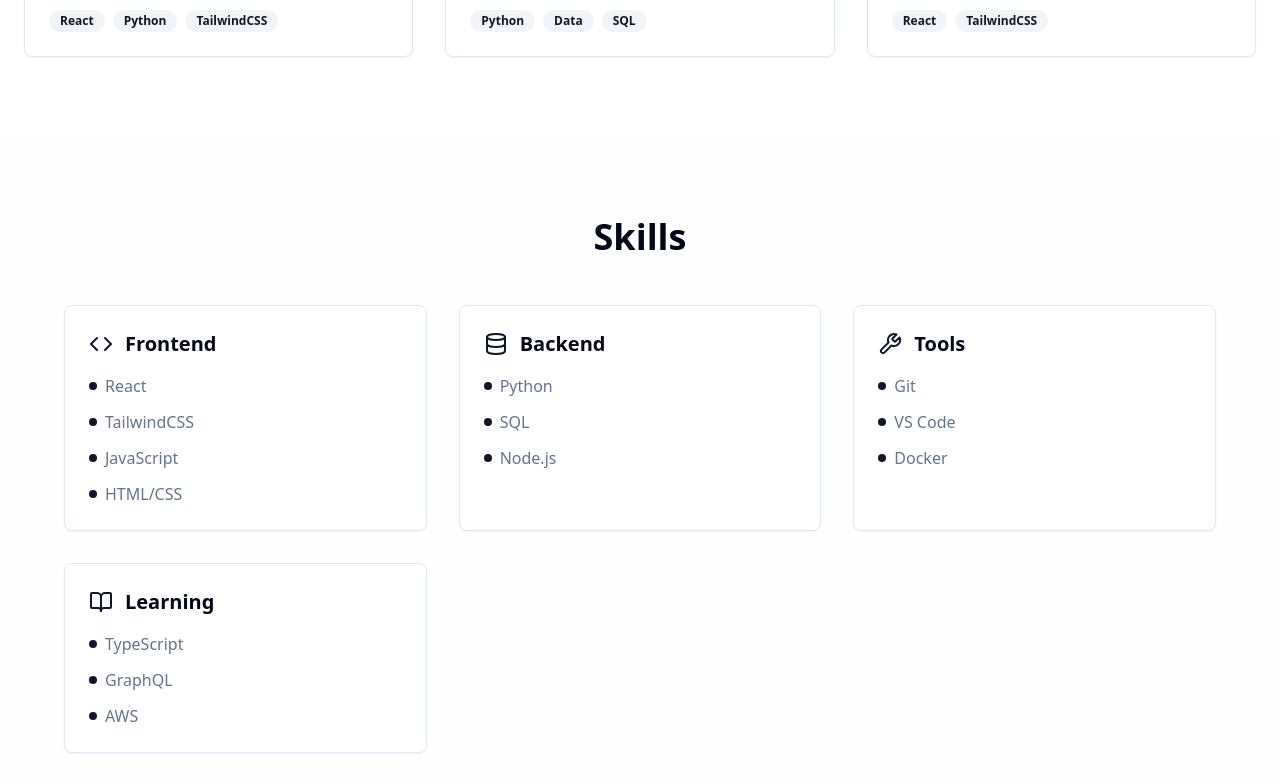
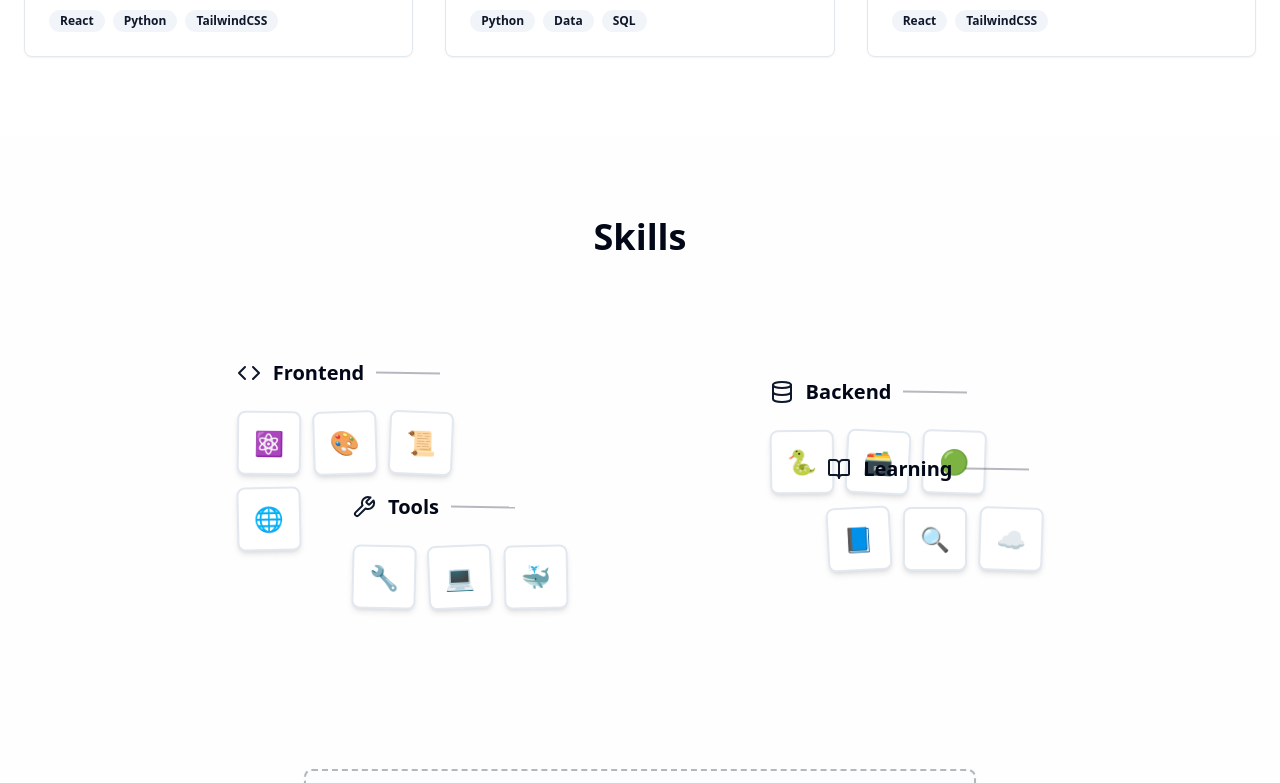
Before and after one commit to lingik097/mateus-cavalcanti-portfolio, a React (Vite) app: page / in a window 1280 px wide. Shown: the part 1980-2763 px from the top of the page. Built offline with nearby package versions, Linux system fonts and the light colour scheme.

Commit message:
Refactor: Implement design changes
- Remove dark mode.
- Update name to "Mateus Cavalcanti".
- Add paper texture.
- Implement new skills section.

```diff
--- a/src/pages/Index.tsx
+++ b/src/pages/Index.tsx
@@ -48,29 +48,51 @@ const Index = () => {
     frontend: {
       title: "Frontend",
       icon: Code,
-      skills: ["React", "TailwindCSS", "JavaScript", "HTML/CSS"]
+      skills: [
+        { name: "React", icon: "⚛️" },
+        { name: "TailwindCSS", icon: "🎨" },
+        { name: "JavaScript", icon: "📜" },
+        { name: "HTML/CSS", icon: "🌐" }
+      ],
+      position: { top: "10%", left: "15%" }
     },
     backend: {
       title: "Backend",
       icon: Database,
-      skills: ["Python", "SQL", "Node.js"]
+      skills: [
+        { name: "Python", icon: "🐍" },
+        { name: "SQL", icon: "🗃️" },
+        { name: "Node.js", icon: "🟢" }
+      ],
+      position: { top: "15%", right: "20%" }
     },
     tools: {
       title: "Tools",
       icon: Wrench,
-      skills: ["Git", "VS Code", "Docker"]
+      skills: [
+        { name: "Git", icon: "🔧" },
+        { name: "VS Code", icon: "💻" },
+        { name: "Docker", icon: "🐳" }
+      ],
+      position: { top: "45%", left: "25%" }
     },
     learning: {
       title: "Learning",
       icon: BookOpen,
-      skills: ["TypeScript", "GraphQL", "AWS"]
-    },
-    other: {
-      title: "Languages",
-      icon: Globe,
-      skills: ["Portuguese (Native)", "English (Fluent)", "Spanish (Intermediate)"]
+      skills: [
+        { name: "TypeScript", icon: "📘" },
+        { name: "GraphQL", icon: "🔍" },
+        { name: "AWS", icon: "☁️" }
+      ],
+      position: { top: "35%", right: "15%" }
     }
   };
+
+  const otherSkills = [
+    { name: "Portuguese", level: "Native", icon: "🇧🇷" },
+    { name: "English", level: "Fluent", icon: "🇺🇸" },
+    { name: "Spanish", level: "Intermediate", icon: "🇪🇸" }
+  ];
 
   const filterTags = ["All", "React", "Python", "TailwindCSS", "Data", "SQL"];
 
@@ -116,15 +138,22 @@ const Index = () => {
 
   return (
     <div className="min-h-screen transition-all duration-300 relative">
-      {/* Paper texture overlay */}
-      <div className="fixed inset-0 pointer-events-none opacity-10 z-0"
+      {/* Enhanced craft paper texture overlay */}
+      <div className="fixed inset-0 pointer-events-none opacity-20 z-0"
            style={{
              backgroundImage: `
-               radial-gradient(circle at 20% 50%, transparent 20%, rgba(120, 119, 108, 0.3) 21%, rgba(120, 119, 108, 0.3) 34%, transparent 35%, transparent),
-               linear-gradient(0deg, rgba(0, 0, 0, 0.1) 50%, transparent 50%),
-               radial-gradient(circle at 40% 40%, rgba(120, 119, 108, 0.2) 0%, transparent 50%)
+               radial-gradient(circle at 25% 25%, rgba(139, 125, 107, 0.1) 0%, transparent 50%),
+               radial-gradient(circle at 75% 75%, rgba(160, 140, 115, 0.08) 0%, transparent 50%),
+               radial-gradient(circle at 50% 50%, rgba(120, 105, 88, 0.05) 0%, transparent 50%),
+               linear-gradient(45deg, transparent 48%, rgba(140, 120, 100, 0.02) 49%, rgba(140, 120, 100, 0.02) 51%, transparent 52%),
+               linear-gradient(-45deg, transparent 48%, rgba(130, 115, 95, 0.02) 49%, rgba(130, 115, 95, 0.02) 51%, transparent 52%),
+               repeating-linear-gradient(0deg, transparent, transparent 2px, rgba(125, 110, 90, 0.01) 2px, rgba(125, 110, 90, 0.01) 4px),
+               repeating-linear-gradient(90deg, transparent, transparent 2px, rgba(135, 120, 100, 0.01) 2px, rgba(135, 120, 100, 0.01) 4px),
+               radial-gradient(ellipse at 20% 80%, rgba(150, 130, 110, 0.03) 0%, transparent 50%),
+               radial-gradient(ellipse at 80% 20%, rgba(145, 125, 105, 0.03) 0%, transparent 50%),
+               repeating-radial-gradient(circle at 30% 40%, transparent 0%, transparent 6px, rgba(128, 112, 92, 0.005) 6px, rgba(128, 112, 92, 0.005) 8px)
              `,
-             backgroundSize: '50px 50px, 2px 2px, 30px 30px'
+             backgroundSize: '200px 200px, 150px 150px, 300px 300px, 20px 20px, 25px 25px, 8px 8px, 12px 12px, 180px 180px, 220px 220px, 40px 40px'
            }} />
 
       {/* Navigation */}
@@ -266,33 +295,83 @@ const Index = () => {
         </div>
       </section>
 
-      {/* Skills Section */}
-      <section id="skills" className="py-20 bg-secondary/10 relative">
+      {/* Skills Section - Redesigned with organic layout */}
+      <section id="skills" className="py-20 bg-secondary/10 relative min-h-screen">
         <div className="container mx-auto px-6">
-          <h2 className="text-4xl font-bold mb-12 text-center text-foreground">Skills</h2>
-          <div className="max-w-6xl mx-auto">
-            <div className="grid md:grid-cols-2 lg:grid-cols-3 gap-8">
-              {Object.entries(skillCategories).map(([key, category]) => {
-                const IconComponent = category.icon;
-                const isOther = key === 'other';
-                return (
-                  <Card key={key} className={`p-6 hover:shadow-lg transition-all duration-300 ${isOther ? 'md:col-span-2 lg:col-span-3' : ''}`}>
-                    <div className="flex items-center space-x-3 mb-4">
+          <h2 className="text-4xl font-bold mb-16 text-center text-foreground">Skills</h2>
+
+          {/* Organic Skills Layout */}
+          <div className="relative max-w-6xl mx-auto h-96 mb-16">
+            {Object.entries(skillCategories).map(([key, category]) => {
+              const IconComponent = category.icon;
+              return (
+                <div
+                  key={key}
+                  className="absolute"
+                  style={category.position}
+                >
+                  {/* Hand-drawn style section divider */}
+                  <div className="relative">
+                    <div className="flex items-center space-x-3 mb-6">
                       <IconComponent className="h-6 w-6 text-primary" />
                       <h3 className="text-xl font-semibold text-foreground">{category.title}</h3>
+                      <div className="w-16 h-0.5 bg-primary/30 transform rotate-1"></div>
                     </div>
-                    <div className={`grid gap-3 ${isOther ? 'md:grid-cols-3' : 'grid-cols-1'}`}>
-                      {category.skills.map((skill) => (
-                        <div key={skill} className="flex items-center space-x-2">
-                          <div className="w-2 h-2 bg-primary rounded-full"></div>
-                          <span className="text-muted-foreground">{skill}</span>
+
+                    {/* Skill Flashcards */}
+                    <div className="flex flex-wrap gap-3 max-w-64">
+                      {category.skills.map((skill, index) => (
+                        <div
+                          key={skill.name}
+                          className="group relative"
+                          style={{
+                            transform: `rotate(${(index % 2 === 0 ? 1 : -1) * (Math.random() * 6 - 3)}deg)`
+                          }}
+                        >
+                          <div className="w-16 h-16 bg-card border-2 border-border rounded-lg shadow-md hover:shadow-lg transition-all duration-300 hover:scale-110 hover:rotate-0 flex items-center justify-center cursor-pointer">
+                            <span className="text-2xl">{skill.icon}</span>
+                          </div>
+
+                          {/* Hover tooltip */}
+                          <div className="absolute -bottom-8 left-1/2 transform -translate-x-1/2 bg-primary text-primary-foreground px-2 py-1 rounded text-xs whitespace-nowrap opacity-0 group-hover:opacity-100 transition-opacity duration-200 pointer-events-none">
+                            {skill.name}
+                          </div>
                         </div>
                       ))}
                     </div>
-                  </Card>
-                );
-              })}
-            </div>
+                  </div>
+                </div>
+              );
+            })}
+          </div>
+
+          {/* Languages Section - Separate box at bottom */}
+          <div className="max-w-2xl mx-auto">
+            <Card className="p-8 border-2 border-dashed border-primary/30 bg-secondary/20">
+              <div className="flex items-center space-x-3 mb-6">
+                <Globe className="h-6 w-6 text-primary" />
+                <h3 className="text-xl font-semibold text-foreground">Languages</h3>
+                <div className="flex-1 h-0.5 bg-primary/30 transform -rotate-1"></div>
+              </div>
+
+              <div className="grid md:grid-cols-3 gap-6">
+                {otherSkills.map((skill, index) => (
+                  <div
+                    key={skill.name}
+                    className="group relative text-center"
+                    style={{
+                      transform: `rotate(${(index % 2 === 0 ? 1 : -1) * 2}deg)`
+                    }}
+                  >
+                    <div className="bg-card border-2 border-border rounded-lg p-4 shadow-md hover:shadow-lg transition-all duration-300 hover:scale-105 hover:rotate-0 cursor-pointer">
+                      <div className="text-3xl mb-2">{skill.icon}</div>
+                      <div className="text-sm font-medium text-foreground">{skill.name}</div>
+                      <div className="text-xs text-muted-foreground">{skill.level}</div>
+                    </div>
+                  </div>
+                ))}
+              </div>
+            </Card>
           </div>
         </div>
       </section>
```
